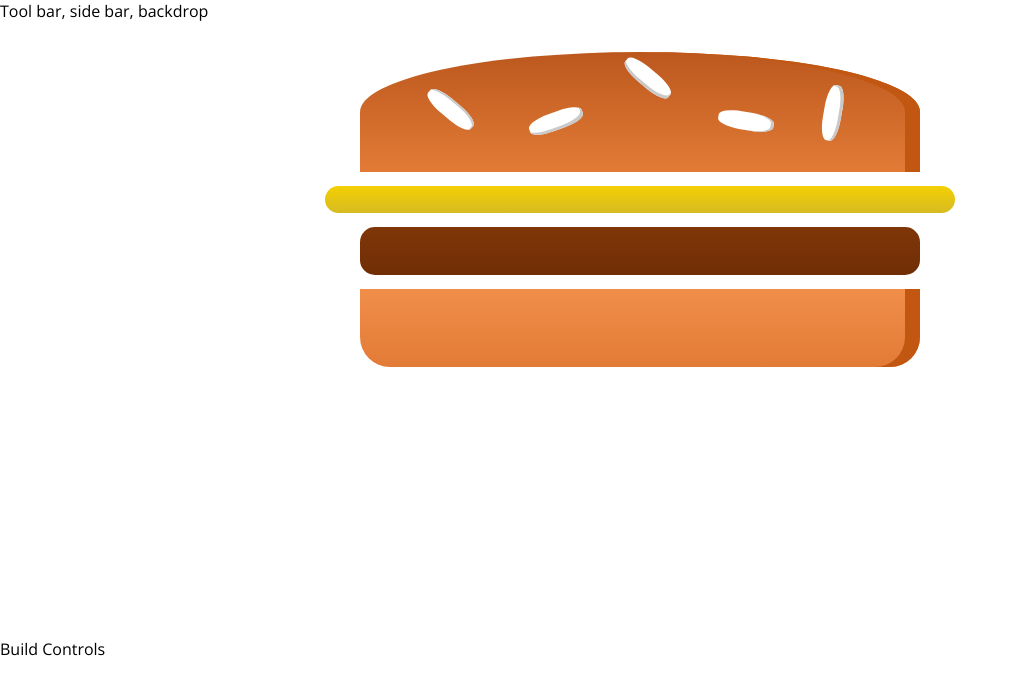
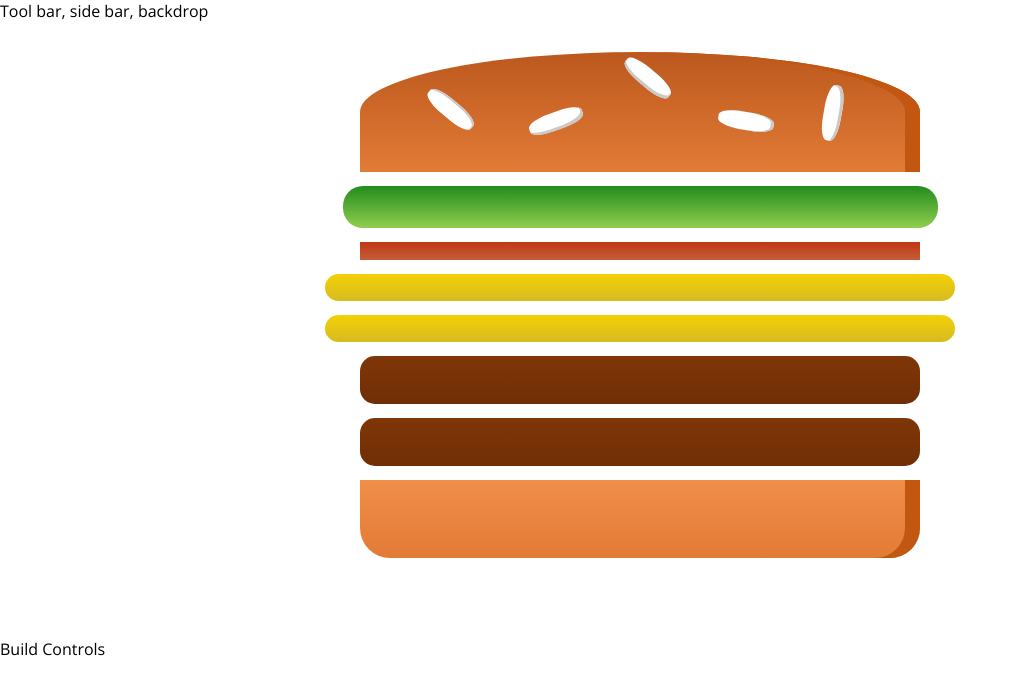
Before and after one commit to DonaldIvan/burger-builder, a React (Create React App) app: page / in a window 1280 px wide. Shown: the top 694 px of the page, without its empty margins (0-1018 px from the left). Built offline with nearby package versions, Linux system fonts and the light colour scheme.

Commit message:
Ingredients dynamic output

```diff
--- a/package.json
+++ b/package.json
@@ -54,6 +54,7 @@
     "@testing-library/jest-dom": "^5.11.4",
     "@testing-library/react": "^11.1.0",
     "@testing-library/user-event": "^12.1.10",
+    "babel-eslint": "^10.1.0",
     "eslint": "^7.12.1",
     "eslint-config-prettier": "^6.15.0",
     "eslint-plugin-prettier": "^3.1.4",
--- a/src/components/Burger/Burger.js
+++ b/src/components/Burger/Burger.js
@@ -3,12 +3,14 @@ import classes from './Burger.module.scss'
 
 import BurgerIngredient from './BurgerIngredient/BurgerIngredient'
 
-const burger = () => {
+const burger = ({ ingredients }) => {
+  const transformedIngredients = Object.keys(ingredients).map((propName) => {
+    return [...Array(ingredients[propName])].map((_, i) => <BurgerIngredient key={propName + i} type={propName} />)
+  })
   return (
     <div className={classes.burger}>
       <BurgerIngredient type="breadTop" />
-      <BurgerIngredient type="cheese" />
-      <BurgerIngredient type="meat" />
+      {transformedIngredients}
       <BurgerIngredient type="breadBottom" />
     </div>
   )
--- a/src/containers/BurgerBuilder/BurgerBuilder.js
+++ b/src/containers/BurgerBuilder/BurgerBuilder.js
@@ -3,10 +3,18 @@ import Auxillary from 'hoc/Auxillary'
 import Burger from 'components/Burger/Burger'
 
 class BurgerBuilder extends Component {
+  state = {
+    ingredients: {
+      salad: 1,
+      bacon: 1,
+      cheese: 2,
+      meat: 2,
+    },
+  }
   render() {
     return (
       <Auxillary>
-        <Burger />
+        <Burger ingredients={this.state.ingredients} />
         <div>Build Controls</div>
       </Auxillary>
     )
```
Also changed, not shown: .eslintrc.js.
